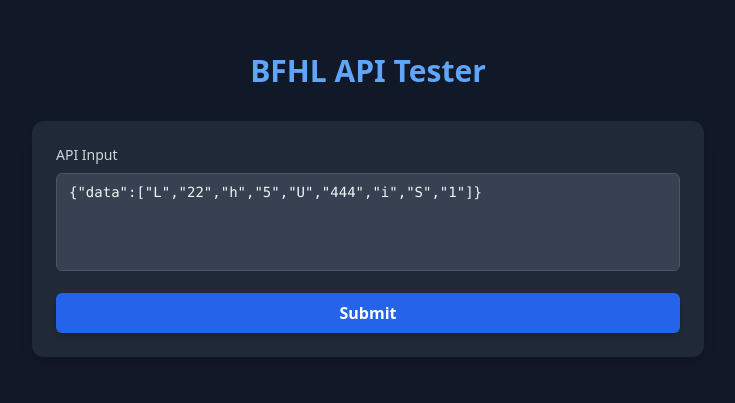
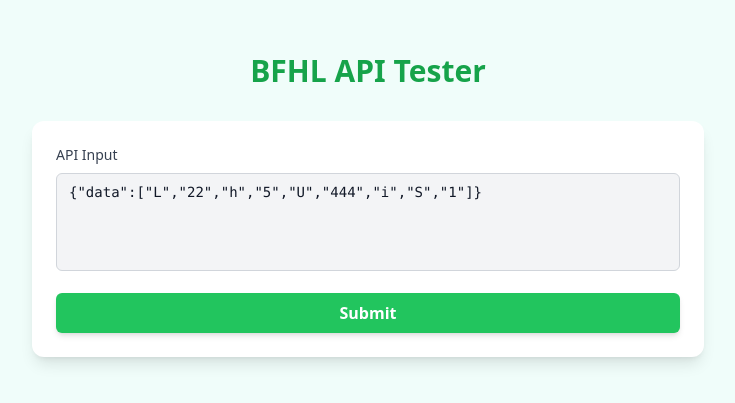
Before and after one commit to oyezaheer/bajajFrontend, a React (Vite) app: page / in a window 1280 px wide. Shown: the part 195-598 px from the top of the page, without its empty margins (272-1007 px from the left). Built offline with nearby package versions, Linux system fonts and the light colour scheme.

Commit message:
new changes

```diff
--- a/src/App.jsx
+++ b/src/App.jsx
@@ -78,48 +78,48 @@ function App() {
   };
 
   return (
-    <div className="min-h-screen bg-gray-900 text-gray-100 flex items-center justify-center p-4">
+    <div className="min-h-screen bg-teal-50 text-gray-900 flex items-center justify-center p-4">
       <div className="w-full max-w-2xl space-y-8">
-        <h1 className="text-3xl font-bold text-center text-blue-400">BFHL API Tester</h1>
+        <h1 className="text-3xl font-bold text-center text-green-600">BFHL API Tester</h1>
 
-        <div className="space-y-4 bg-gray-800 p-6 rounded-xl shadow-lg">
+        <div className="space-y-4 bg-white p-6 rounded-xl shadow-lg">
           <div className="space-y-2">
-            <label htmlFor="api-input" className="block text-sm font-medium text-gray-300">
+            <label htmlFor="api-input" className="block text-sm font-medium text-gray-700">
               API Input
             </label>
             <textarea
               id="api-input"
               value={apiInput}
               onChange={(e) => setApiInput(e.target.value)}
-              className={`w-full px-3 py-2 bg-gray-700 border rounded-md font-mono text-sm resize-none focus:ring-2 focus:ring-blue-500 focus:border-transparent ${
-                errorMessage ? 'border-red-500' : 'border-gray-600'
+              className={`w-full px-3 py-2 bg-gray-100 border rounded-md font-mono text-sm resize-none focus:ring-2 focus:ring-green-500 focus:border-transparent ${
+                errorMessage ? 'border-red-500' : 'border-gray-300'
               }`}
               rows={4}
             />
-            {errorMessage && <p className="text-red-400 text-sm mt-1">{errorMessage}</p>}
+            {errorMessage && <p className="text-red-500 text-sm mt-1">{errorMessage}</p>}
           </div>
 
           <button
             onClick={handleSubmit}
             disabled={isLoading}
-            className="w-full bg-blue-600 hover:bg-blue-700 text-white font-semibold py-2 px-4 rounded-md shadow-md hover:shadow-lg transform hover:-translate-y-0.5 transition duration-300 ease-in-out focus:outline-none focus:ring-2 focus:ring-blue-400 focus:ring-offset-2 focus:ring-offset-gray-800 disabled:opacity-50 disabled:cursor-not-allowed"
+            className="w-full bg-green-500 hover:bg-green-600 text-white font-semibold py-2 px-4 rounded-md shadow-md hover:shadow-lg transform hover:-translate-y-0.5 transition duration-300 ease-in-out focus:outline-none focus:ring-2 focus:ring-green-300 focus:ring-offset-2 focus:ring-offset-white disabled:opacity-50 disabled:cursor-not-allowed"
           >
             {isLoading ? 'Submitting...' : 'Submit'}
           </button>
         </div>
 
         {responseData && (
-          <div className="space-y-6 bg-gray-800 p-6 rounded-xl shadow-lg">
+          <div className="space-y-6 bg-white p-6 rounded-xl shadow-lg">
             <div className="relative">
               <div
-                className="flex items-center justify-between border border-gray-700 rounded-md p-3 bg-gray-700 cursor-pointer"
+                className="flex items-center justify-between border border-gray-300 rounded-md p-3 bg-gray-100 cursor-pointer"
                 onClick={() => setIsDropdownOpen(!isDropdownOpen)}
               >
                 <div className="flex items-center gap-2">
                   <span className="text-sm font-medium">Multi Filter</span>
                   <div className="flex flex-wrap items-center gap-1">
                     {selectedFilters.map(filter => (
-                      <span key={filter} className="text-xs bg-gray-600 rounded px-2 py-1">
+                      <span key={filter} className="text-xs bg-green-100 text-green-700 rounded px-2 py-1">
                         {filterOptions.find(option => option.value === filter).label}
                       </span>
                     ))}
@@ -128,12 +128,12 @@ function App() {
                 <span className={`text-sm transition-transform duration-200 ${isDropdownOpen ? 'rotate-180' : ''}`}>▼</span>
               </div>
               {isDropdownOpen && (
-                <div className="absolute z-10 w-full mt-1 bg-gray-700 border border-gray-600 rounded-md shadow-lg">
+                <div className="absolute z-10 w-full mt-1 bg-gray-100 border border-gray-300 rounded-md shadow-lg">
                   {filterOptions.map((option) => (
                     <div
                       key={option.value}
-                      className={`px-4 py-2 hover:bg-gray-600 cursor-pointer transition-colors duration-150 ${
-                        selectedFilters.includes(option.value) ? 'bg-gray-600' : ''
+                      className={`px-4 py-2 hover:bg-green-100 cursor-pointer transition-colors duration-150 ${
+                        selectedFilters.includes(option.value) ? 'bg-green-100' : ''
                       }`}
                       onClick={() => handleFilterChange(option.value)}
                     >
@@ -151,8 +151,8 @@ function App() {
             </div>
 
             <div className="space-y-2">
-              <h2 className="text-lg font-semibold text-blue-400">Filtered Response</h2>
-              <pre className="bg-gray-700 p-4 rounded-md text-sm overflow-auto max-h-60 whitespace-pre-wrap break-words">
+              <h2 className="text-lg font-semibold text-green-600">Filtered Response</h2>
+              <pre className="bg-gray-100 p-4 rounded-md text-sm overflow-auto max-h-60 whitespace-pre-wrap break-words border border-gray-300">
                 {getFilteredResponse()}
               </pre>
             </div>
@@ -161,6 +161,7 @@ function App() {
       </div>
     </div>
   );
+
 }
 
 export default App;
```
